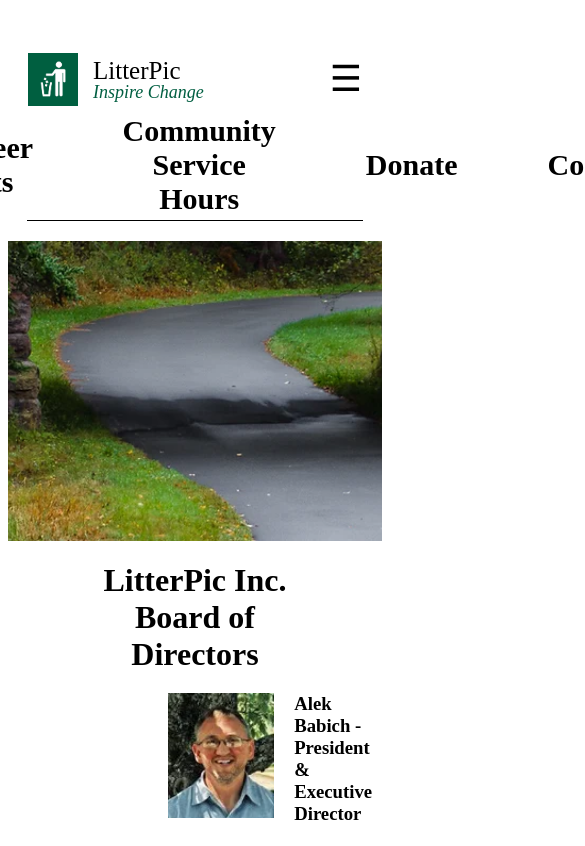
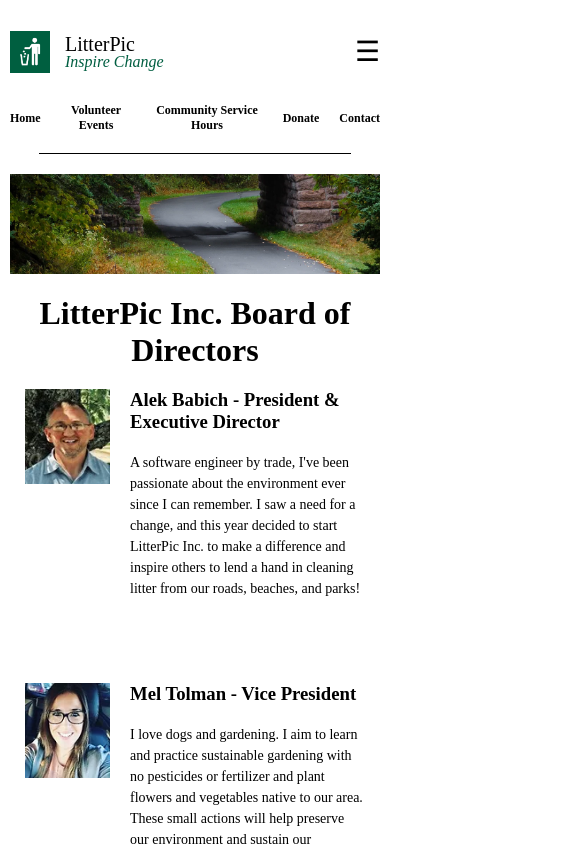
Before and after one commit to LitterPic/litterpic_org, a Next.js app: page /about in a window 390 px wide. Shown: the top 846 px of the page, 585 px wide, since content can reach past the window. Built offline with nearby package versions, Linux system fonts and the light colour scheme.

Commit message:
Initial CSS update to support mobile experience

```diff
--- a/pages/donate.js
+++ b/pages/donate.js
@@ -7,8 +7,8 @@ const Donate = () => {
         <div className="content">
             <div className="donate">
                 <div className="image_container">
-                    <img src="/images/501(c)(3).webp" alt="501(c)(3)"/>
-                    <img src="/images/nonprofit_seal.webp" alt="Nonprofit Seal"/>
+                    <img className="donate-image" src="/images/501(c)(3).webp" alt="501(c)(3)"/>
+                    <img className="donate-image" src="/images/nonprofit_seal.webp" alt="Nonprofit Seal"/>
                 </div>
 
                 <div className="legal_donorbox_container">
--- a/styles/styles.css
+++ b/styles/styles.css
@@ -488,3 +488,171 @@ div.rbc-event.rbc-event-selected,
 .start-time-column {
     width: 60px; /* Adjust the width as needed */
 }
+
+/* Media Query for Mobile Devices */
+@media (max-width: 768px) {
+
+    .logo-bar, nav {
+        width: 100%;
+    }
+
+    body {
+        width: 100%;
+        margin: 0 auto;
+    }
+
+    main {
+        padding: 0 10px;
+    }
+
+    p, li {
+        font-size: 14px;
+    }
+
+    .content {
+        margin-left: 5px;
+        margin-right: 5px;
+    }
+
+    .line {
+        width: 80%;
+    }
+
+    .logo-bar img {
+        width: 40px;
+    }
+
+    .logo-bar {
+        padding-left: 10px;
+        padding-top: 15px;
+    }
+
+    .logo {
+        font-size: 20px;
+    }
+
+    .tagline {
+        font-size: 16px;
+    }
+
+    .dropdown-content {
+        right: 10px;
+        top: 50px;
+    }
+
+    .dropbtn {
+        font-size: 28px;
+    }
+
+    nav {
+        height: 50px;
+        padding-top: 5px;
+        padding-bottom: 10px;
+        overflow-x: auto;
+    }
+
+    nav a,
+    nav button {
+        display: inline-block;
+        font-size: 12px;
+        margin: 10px 5px;
+    }
+
+    .banner {
+        height: 100px;
+    }
+
+    .weight-box {
+        height: 15%;
+    }
+
+    .litter-weight {
+        font-size: 18px;
+    }
+
+    .about_content, .memberContainer {
+        margin-left: 10px;
+        margin-right: 10px;
+    }
+
+    .memberImage {
+        width: 85px;
+        height: 95px;
+    }
+
+    .memberContainer:nth-child(odd) .memberImage {
+        margin-left: 0;
+    }
+
+    .donorbox_container {
+        margin-top: 10px;
+    }
+
+    .legal_donorbox_container {
+        display: flex;
+        flex-direction: column;
+        align-items: center;
+        justify-content: center;
+    }
+
+    .image_container {
+        margin: 10px 10px;
+    }
+
+    .image-row__item {
+        width: 90px;
+        height: auto;
+    }
+
+    .donate-image {
+        width: 30%;
+        height: auto;
+        justify-content: left;
+    }
+
+    .contact-container {
+        width: 90%;
+        padding: 20px;
+    }
+
+    .input-container input, .contact-input {
+        max-width: 100%;
+    }
+
+    .input-container textarea, .contact-textarea {
+        max-width: 100%;
+    }
+
+    img {
+        width: 50%;
+        height: auto;
+    }
+
+    .rbc-calendar {
+        display: flex;
+        width: 90%;
+        align-items: center;
+        justify-content: space-around;
+
+    }
+
+    .rbc-toolbar button {
+        font-size: 12px;
+    }
+
+    .rbc-toolbar-label {
+        font-size: 12px;
+    }
+
+    .table td, .table th {
+        padding: 8px;
+    }
+
+    .start-time-column {
+        width: 40px;
+    }
+
+    .privacy_heading_text {
+        text-align: center;
+    }
+}
```
